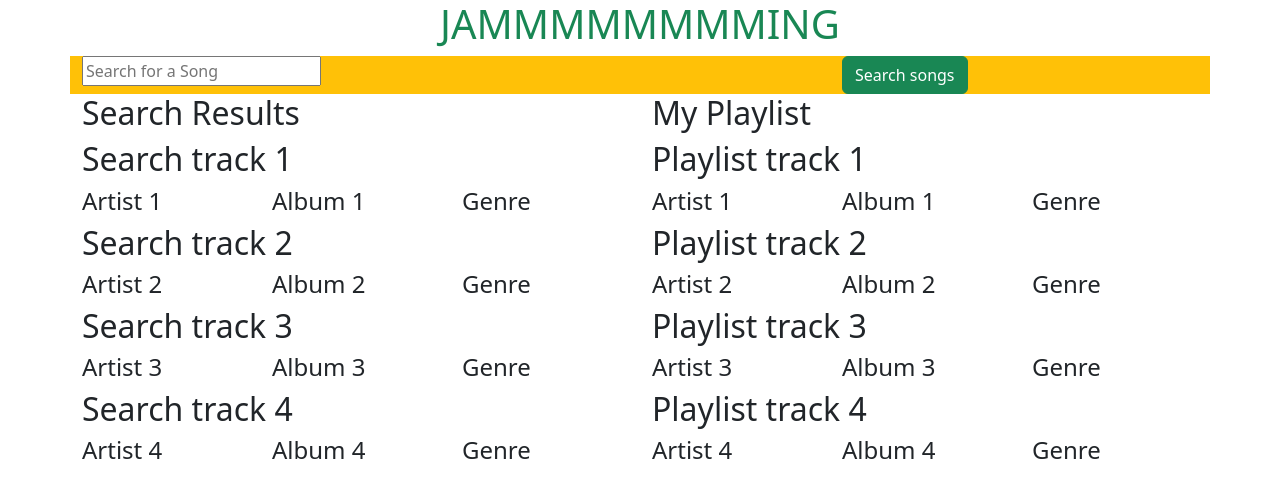
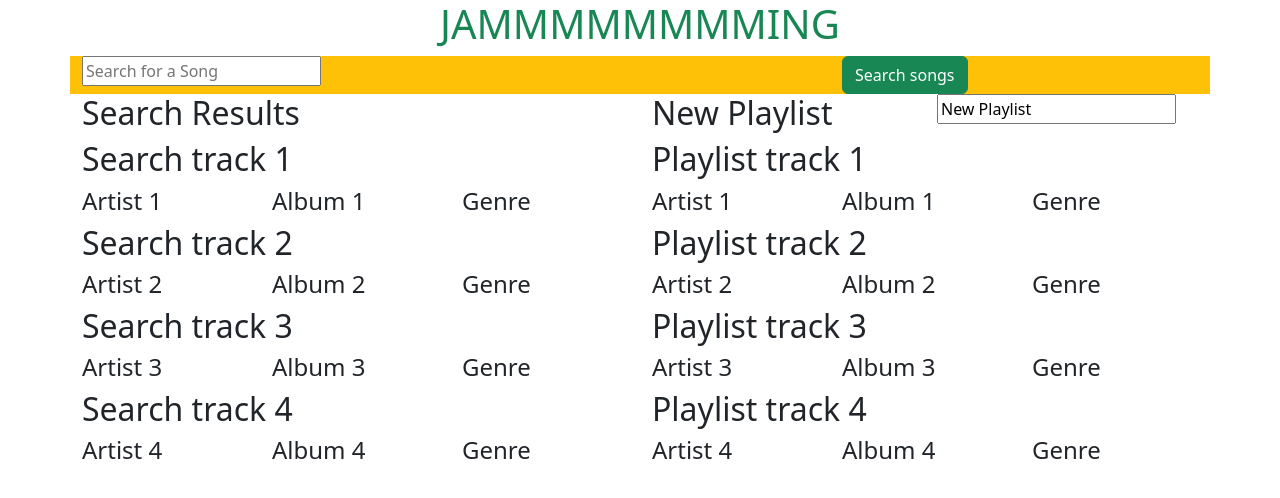
Before and after one commit to johnmdrake1/jammming, a React (Create React App) app: page / in a window 1280 px wide. Shown: the top 498 px of the page. Built offline with nearby package versions, Linux system fonts and the light colour scheme.

Commit message:
Now using state to manage playlist name, and there's an input field to edit the playlist name in real time.

```diff
--- a/src/App.js
+++ b/src/App.js
@@ -6,6 +6,7 @@ import Track from './components/Track/Track';
 import SearchResults from './components/SearchResults/SearchResults';
 import Tracklist from './components/Tracklist/Tracklist';
 import Playlist from './components/Playlist/Playlist';
+import React, {useState} from 'react';
 
 //mock search result tracks, to be passed down to searchresults component, then to tracklist component
 const mocksearchresults = [
@@ -24,6 +25,11 @@ const mockplaylist = [
 ]
 
 function App() {
+
+  //Playlist name state
+  const [playlistname, setPlaylistName] = useState("New Playlist");
+
+
   return (
     <div>
       <Container>
@@ -47,7 +53,7 @@ function App() {
           </Col>
           {/* Playlist */}
           <Col md={6}>
-            <Playlist tracks={mockplaylist} />
+            <Playlist playlistname={playlistname} tracks={mockplaylist} setPlaylistName={setPlaylistName} />
           </Col>
         </Row>
       </Container>
--- a/src/components/Playlist/Playlist.js
+++ b/src/components/Playlist/Playlist.js
@@ -3,11 +3,17 @@ import Tracklist from '../Tracklist/Tracklist';
 import { Container, Row, Col, Button } from 'react-bootstrap';
 
 function Playlist( props ) {
+    const handleNameChange = (event) => {
+        props.setPlaylistName(event.target.value);
+    }
     return (
         <div>
             <Row>
                 <Col>
-                    <h2>My Playlist</h2>
+                    <h2>{props.playlistname}</h2>
+                </Col>
+                <Col>
+                    <input placeholder="Change playlist name..." type="text" value={props.playlistname} onChange={handleNameChange} />
                 </Col>
             </Row>
             <Row>
```
